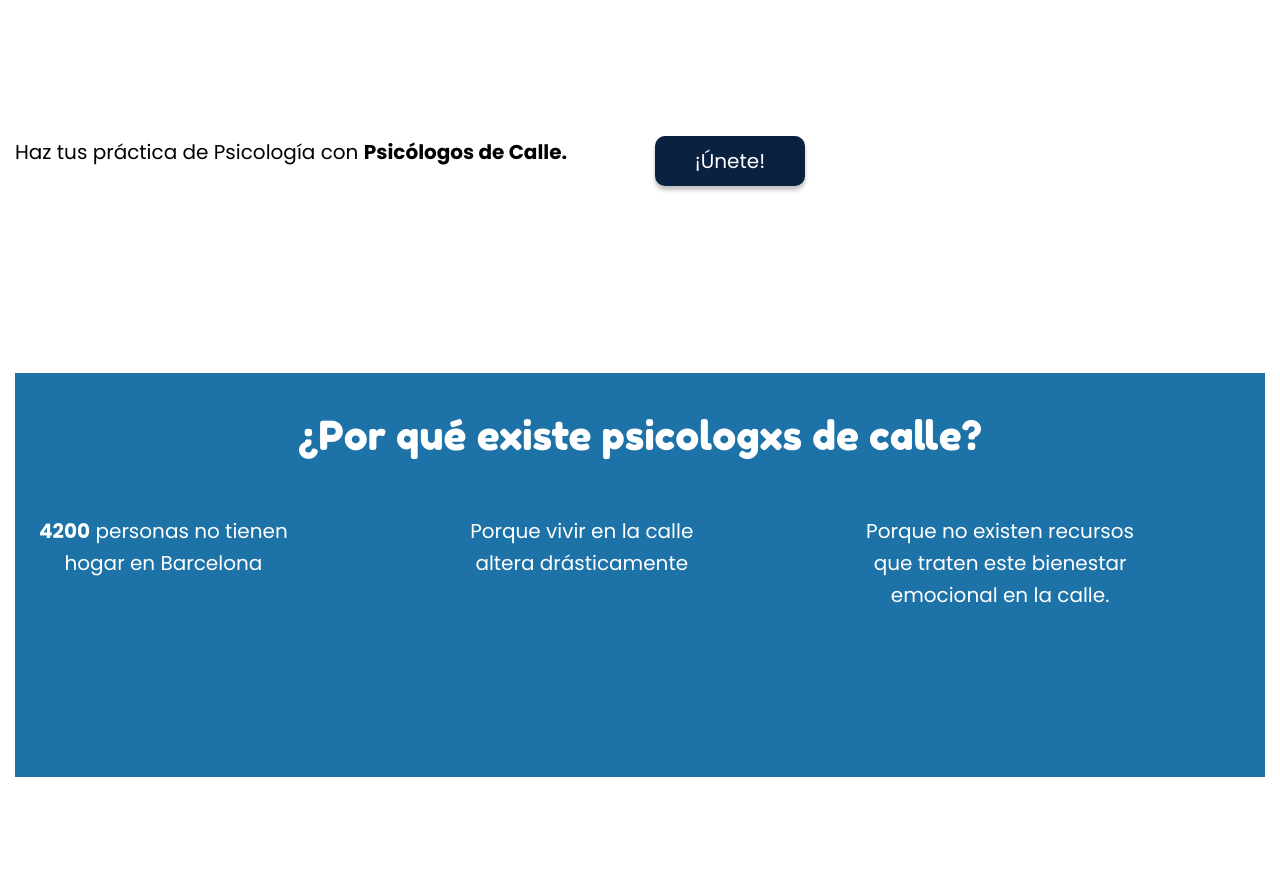
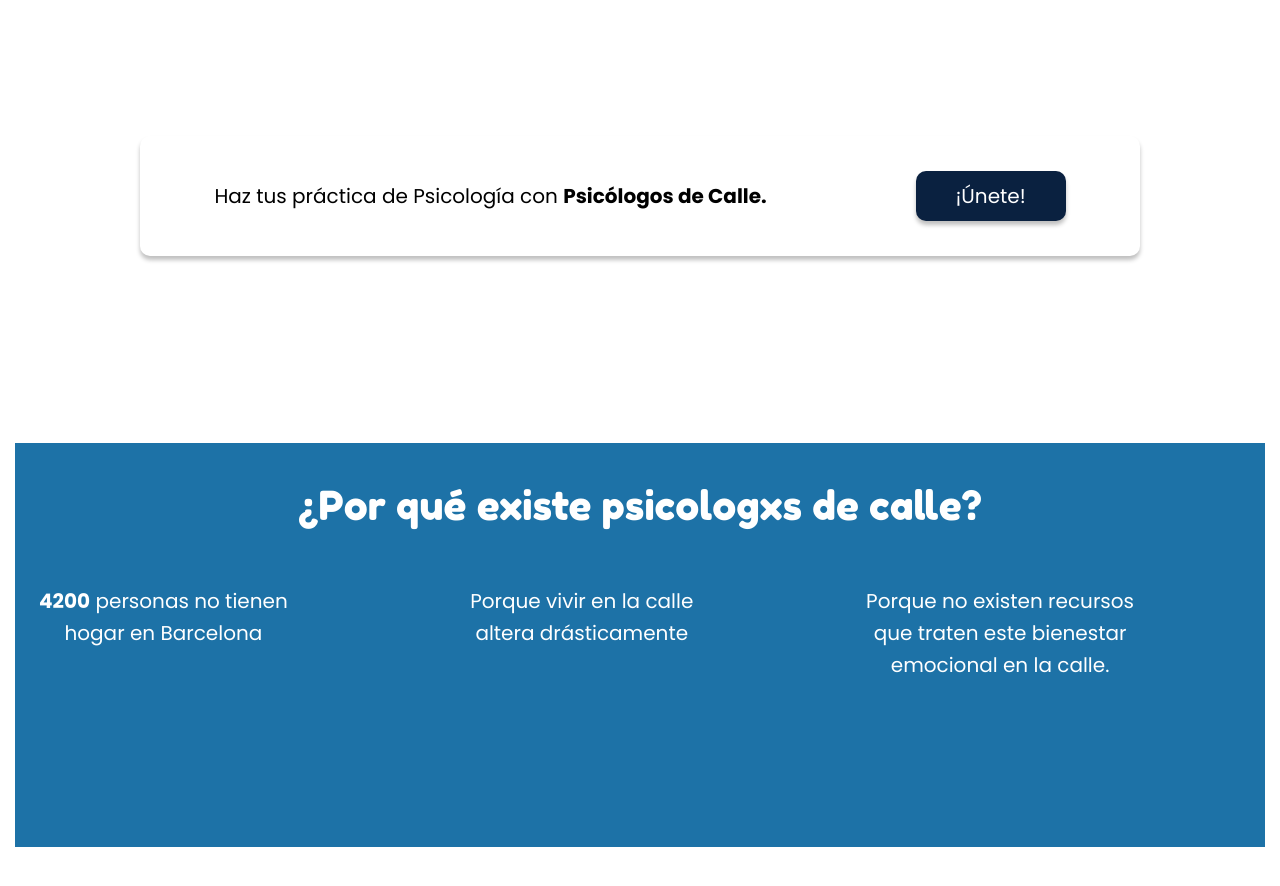
Before and after one commit to joannaWebDev/psicologxs-de-calle, a React (Create React App) app in the folder client/: page /psicologxs-de-calle/ in a window 1280 px wide. Shown: the part 880-1766 px from the top of the page. Built offline with nearby package versions, Linux system fonts and the light colour scheme.

Commit message:
Add style to Join Us section

```diff
--- a/client/src/pages/Home.css
+++ b/client/src/pages/Home.css
@@ -14,6 +14,19 @@
 
 .hero-title {
   max-width: 65%;
+}
+
+.join-us {
+  width: 80%;
+  height: 120px;
+  line-height: 120px;
+  border: none;
+  border-radius: 10px;
+  box-shadow: 0px 4px 4px rgba(0, 0, 0, 0.25);
+  display: flex;
+  flex-direction: row;
+  justify-content: space-around;
+  margin-left: 10%;
 }
 
 .sectionChart {
--- a/client/src/pages/Home.js
+++ b/client/src/pages/Home.js
@@ -22,12 +22,12 @@
         </section>
 
         <section className="join-us">
-          <div className="row justify-content-center">
-            <div className="col-md-6 col-sm-12">
+            <div>
               <p>Haz tus práctica de Psicología con <strong>Psicólogos de Calle.</strong></p>
             </div>
-            <div className="col-md-6 col-sm-12"><JoinBtn /></div>
-          </div>
+            <div>
+              <JoinBtn />
+            </div>
         </section>
 
         <section className="container-fluid porQueJumbotron">
```
